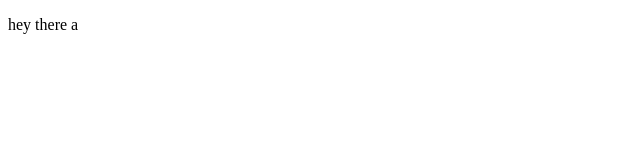
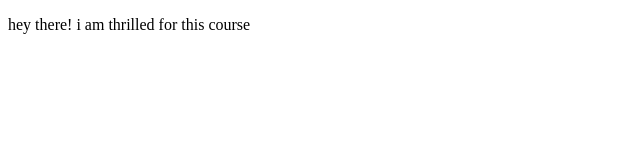
Before and after one commit to hussainabbas/coursera-test, a plain HTML site: page index.html in a window 1280 px wide. Shown: the whole page, without its empty margins (0-640 px from the left). Drawn offline with Linux system fonts and the light colour scheme.

Commit message:
New version of web.

```diff
--- a/index.html
+++ b/index.html
@@ -5,6 +5,6 @@
     <title>Coursera work</title>
   </head>
   <body>
-    <p>hey there a</p>
+    <p>hey there! i am thrilled for this course</p>
   </body>
 </html>
```
